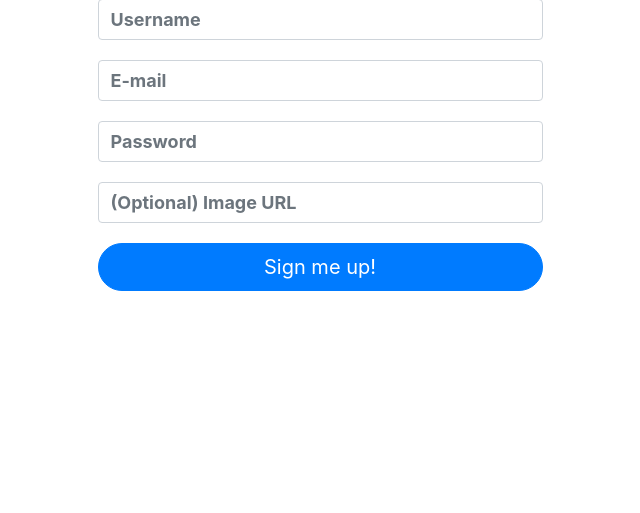
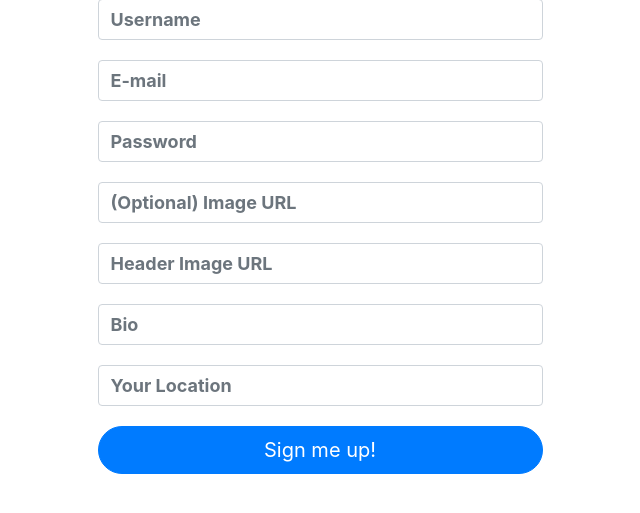
Before and after one commit to nikgun1984/twitter-clone, a Flask app: page /signup in a window 1280 px wide. Shown: the part 209-722 px from the top of the page, without its empty margins (320-960 px from the left). Run offline with Flask 2, Linux system fonts and the light colour scheme; some libraries are stand-ins or nearby versions.

Commit message:
edit user route

```diff
--- a/app.py
+++ b/app.py
@@ -74,6 +74,9 @@ def signup():
                 password=form.password.data,
                 email=form.email.data,
                 image_url=form.image_url.data or User.image_url.default.arg,
+                header_image_url = form.header_image_url.data,
+                location = form.location.data,
+                bio = form.bio.data
             )
             db.session.commit()
 
@@ -212,9 +215,29 @@ def stop_following(follow_id):
 @app.route('/users/profile', methods=["GET", "POST"])
 def profile():
     """Update profile for current user."""
+    if not g.user:
+        flash("Access unauthorized.", "danger")
+        return redirect("/")
+    form = UserAddForm(obj=g.user)
 
-    # IMPLEMENT THIS
+    if form.validate_on_submit():
 
+        user = User.authenticate(form.username.data,form.password.data)
+
+        if user:
+            g.user.username = form.username.data
+            g.user.email = form.email.data
+            g.user.image_url = form.image_url.data
+            g.user.header_image_url = form.header_image_url.data,
+            g.user.location = form.location.data,
+            g.user.bio = form.bio.data
+            db.session.commit()
+            return redirect(f'/users/{g.user.id}')
+
+        flash("Invalid password", 'danger')
+        return redirect('/')
+
+    return render_template('users/login.html', form=form)
 
 @app.route('/users/delete', methods=["POST"])
 def delete_user():
--- a/forms.py
+++ b/forms.py
@@ -16,7 +16,9 @@ class UserAddForm(FlaskForm):
     email = StringField('E-mail', validators=[DataRequired(), Email()])
     password = PasswordField('Password', validators=[Length(min=6)])
     image_url = StringField('(Optional) Image URL')
-
+    header_image_url = StringField('Header Image URL')
+    bio = StringField('Bio')
+    location = StringField('Your Location')
 
 class LoginForm(FlaskForm):
     """Login form."""
--- a/models.py
+++ b/models.py
@@ -131,7 +131,7 @@ class User(db.Model):
         return len(found_user_list) == 1
 
     @classmethod
-    def signup(cls, username, email, password, image_url):
+    def signup(cls, username, email, password, image_url, header_image_url, bio, location):
         """Sign up user.
 
         Hashes password and adds user to system.
@@ -144,6 +144,9 @@ class User(db.Model):
             email=email,
             password=hashed_pwd,
             image_url=image_url,
+            header_image_url = header_image_url,
+            bio = bio,
+            location = location
         )
 
         db.session.add(user)
--- a/templates/users/index.html
+++ b/templates/users/index.html
@@ -23,7 +23,7 @@
 
                     {% if g.user %}
                       {% if g.user.is_following(user) %}
-                        <form method="POST">
+                        <form method="POST"
                               action="/users/stop-following/{{ user.id }}">
                           <button class="btn btn-primary btn-sm">Unfollow</button>
                         </form>
```
Also changed, not shown: templates/users/detail.html (+1 -1 lines).
